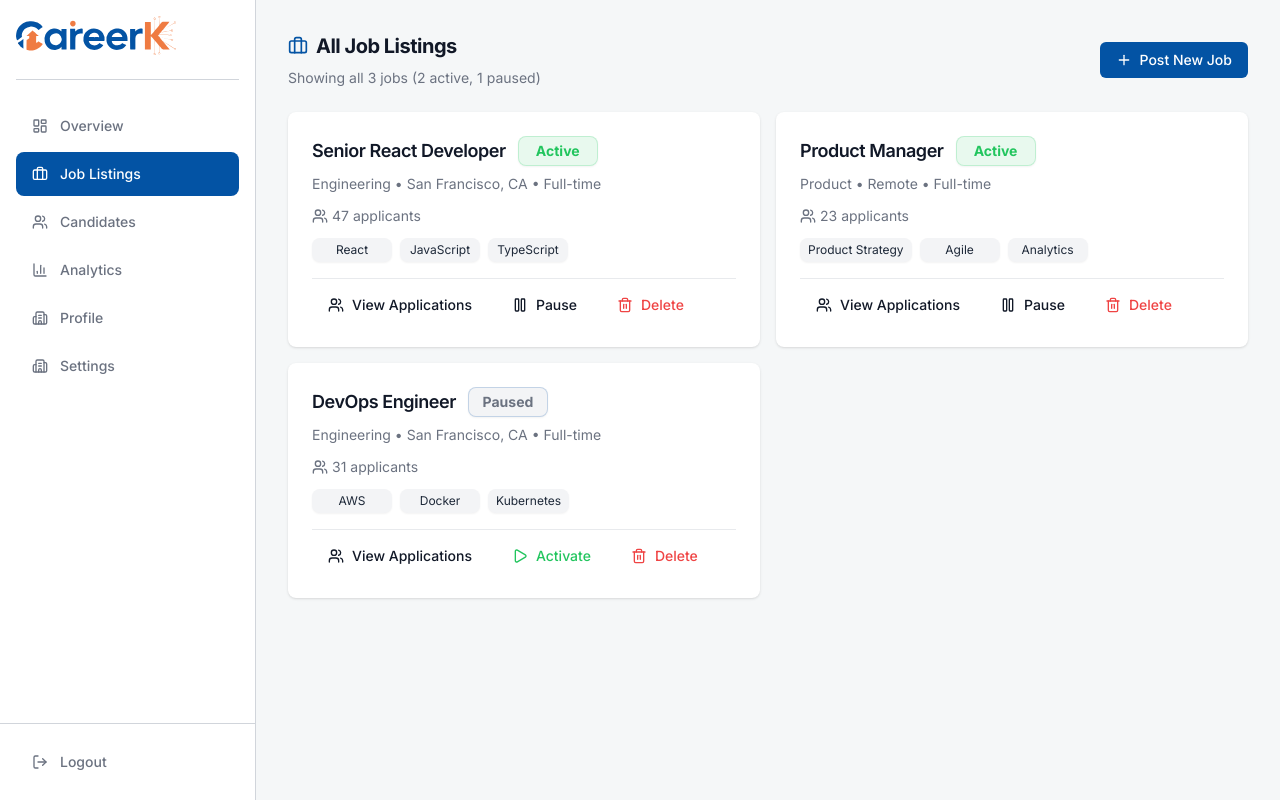
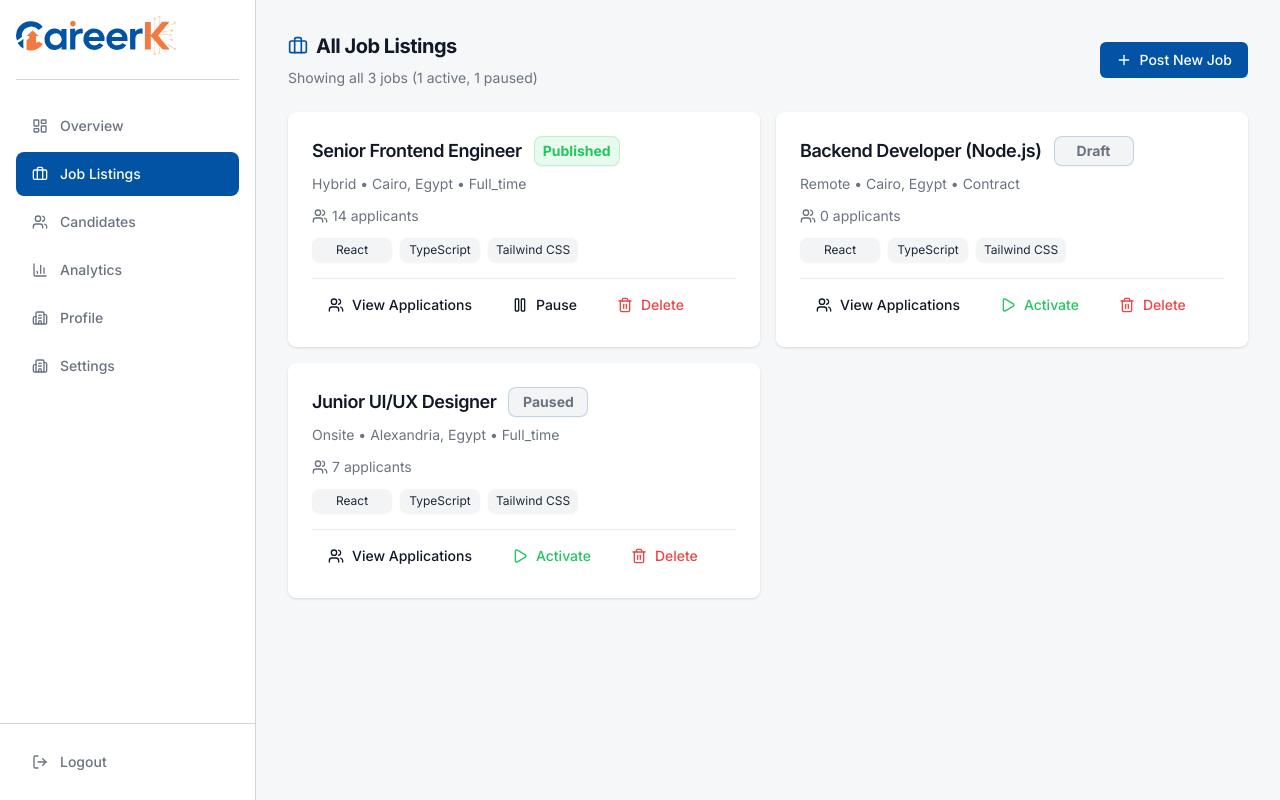
Before and after one commit to omarMo7amed/careerk, a Next.js app: page /dashboard/company/job-listings in a window 1280 px wide. Built offline with nearby package versions, Linux system fonts and the light colour scheme.

Commit message:
Update data flow ,enhance JobPostCard and add capitalizeFirstLetter helper function

```diff
--- a/src/app/dashboard/company/job-listings/[id]/page.tsx
+++ b/src/app/dashboard/company/job-listings/[id]/page.tsx
@@ -8,7 +8,7 @@ type Props = {
 
 export async function generateMetadata({ params }: Props): Promise<Metadata> {
   const { id } = await params;
-  const jobPost = mockJobs[Number(id)];
+  const jobPost = mockJobs[Number(id) - 1];
 
   // const jobPost = await getPost(id);
 
@@ -21,7 +21,7 @@ export async function generateMetadata({ params }: Props): Promise<Metadata> {
 }
 async function page({ params }: Props) {
   const { id } = await params;
-  const jobPost = mockJobs[Number(id)];
+  const jobPost = mockJobs[Number(id) - 1];
 
   //   const jobPost = await getPost(id);
 
--- /dev/null
+++ b/src/shared/lib/capitalizeFirstLetter.ts
@@ -0,0 +1,5 @@
+export function capitalizeFirstLetter(value: string): string {
+  if (!value) return "";
+
+  return value.charAt(0).toUpperCase() + value.slice(1);
+}
--- a/src/shared/ui/DeleteButton.tsx
+++ b/src/shared/ui/DeleteButton.tsx
@@ -1,6 +1,16 @@
-function DeleteButton({ children }: { children: React.ReactNode }) {
+import { cn } from "../lib/cn";
+interface ButtonProps extends React.ButtonHTMLAttributes<HTMLButtonElement> {
+  children: React.ReactNode;
+}
+function DeleteButton({ children, className, ...props }: ButtonProps) {
   return (
-    <button className="text-error border border-error hover:border-error/20 hover:bg-error/10 inline-flex items-center justify-center rounded-md text-sm font-medium transition-all duration-200 px-4 py-2">
+    <button
+      className={cn(
+        "text-error border border-error hover:border-error/20 hover:bg-error/10 inline-flex items-center justify-center rounded-md text-sm font-medium transition-all duration-200 px-4 py-2",
+        className,
+      )}
+      {...props}
+    >
       {children}
     </button>
   );
--- a/src/widgets/company-joblistings/ui/CompanyJoblistings.tsx
+++ b/src/widgets/company-joblistings/ui/CompanyJoblistings.tsx
@@ -3,37 +3,10 @@ import { Button } from "@/shared";
 import { Briefcase, Plus } from "lucide-react";
 import JobPostCard from "./JobPostCard";
 import Link from "next/link";
+import { mockJobs } from "@/entities/company-job/mock-jobs/mockJobs";
 
 export function CompanyJoblistings() {
-  const jobs = [
-    {
-      title: "Senior React Developer",
-      department: "Engineering",
-      location: "San Francisco, CA",
-      type: "Full-time",
-      status: "Active",
-      applicants: 47,
-      skills: ["React", "JavaScript", "TypeScript"],
-    },
-    {
-      title: "Product Manager",
-      department: "Product",
-      location: "Remote",
-      type: "Full-time",
-      status: "Active",
-      applicants: 23,
-      skills: ["Product Strategy", "Agile", "Analytics"],
-    },
-    {
-      title: "DevOps Engineer",
-      department: "Engineering",
-      location: "San Francisco, CA",
-      type: "Full-time",
-      status: "Paused",
-      applicants: 31,
-      skills: ["AWS", "Docker", "Kubernetes"],
-    },
-  ];
+  const jobs = mockJobs;
   return (
     <div>
       <div className="flex items-center justify-between mb-6">
@@ -44,8 +17,8 @@ export function CompanyJoblistings() {
           </div>
           <p className="text-sm text-text-secondary">
             Showing all {jobs.length} jobs (
-            {jobs.filter((j) => j.status === "Active").length} active,{" "}
-            {jobs.filter((j) => j.status === "Paused").length} paused)
+            {jobs.filter((j) => j.status === "published").length} active,{" "}
+            {jobs.filter((j) => j.status === "paused").length} paused)
           </p>
         </div>
 
@@ -59,7 +32,7 @@ export function CompanyJoblistings() {
 
       <div className="grid grid-cols-1 lg:grid-cols-2 gap-4">
         {jobs.map((job) => (
-          <JobPostCard key={job.title} job={job} />
+          <JobPostCard key={job.id} job={job} />
         ))}
       </div>
     </div>
--- a/src/widgets/company-joblistings/ui/JobPostCard.tsx
+++ b/src/widgets/company-joblistings/ui/JobPostCard.tsx
@@ -1,55 +1,68 @@
+import { CompanyJob } from "@/entities/company-job/types/companyJob";
 import { Badge, Button } from "@/shared";
+import { capitalizeFirstLetter } from "@/shared/lib/capitalizeFirstLetter";
 import Card from "@/shared/ui/Card";
 import { Pause, PlayIcon, Trash2, Users } from "lucide-react";
+import Link from "next/link";
 
 type JobPostCardProps = {
-  job: {
-    title: string;
-    department: string;
-    location: string;
-    type: string;
-    status: string;
-    applicants: number;
-    skills: string[];
-  };
+  job: CompanyJob;
 };
 
 function JobPostCard({ job }: JobPostCardProps) {
+  const {
+    id,
+    title,
+    skills,
+    location,
+    workArrangement,
+    employmentType,
+    status,
+    applicationsCount,
+  } = job;
+
   return (
-    <Card className="cursor-pointer">
+    <Card>
       <div className="space-y-4">
+        <Link
+          href={`./job-listings/${id}`}
+          className="block hover:opacity-80 transition-opacity"
+        >
           <div>
             <div className="flex items-center gap-3 mb-2">
-            <h4 className="text-lg font-semibold">{job.title}</h4>
+              <h4 className="text-lg font-semibold">{title}</h4>
 
               <Badge
-              variant={job.status === "Active" ? "active" : "pause"}
+                variant={status === "published" ? "active" : "pause"}
                 className="rounded-lg shadow-xs"
               >
-              {job.status}
+                {capitalizeFirstLetter(status)}
               </Badge>
             </div>
 
             <p className="text-sm text-text-secondary mb-3">
-            {job.department} • {job.location} • {job.type}
+              {capitalizeFirstLetter(workArrangement)} •{" "}
+              {capitalizeFirstLetter(location)} •{" "}
+              {capitalizeFirstLetter(employmentType)}
             </p>
 
             <div className="flex items-center gap-1 text-sm text-text-secondary mb-3">
               <Users className="w-4 h-4" />
-            <span>{job.applicants} applicants</span>
+              <span>{applicationsCount} applicants</span>
             </div>
 
             <div className="flex flex-wrap gap-2">
-            {job.skills.map((skill) => (
+              {skills.map((skill) => (
                 <Badge
-                key={skill}
+                  key={skill.id}
                   className="text-xs font-normal border-none rounded-lg shadow-xs"
                 >
-                {skill}
+                  {capitalizeFirstLetter(skill.name)}
                 </Badge>
               ))}
             </div>
           </div>
+        </Link>
 
         <div className="flex flex-wrap gap-2 pt-2 border-t border-border/50">
           <Button size="sm" variant="ghost" className="gap-2">
@@ -57,7 +70,7 @@ function JobPostCard({ job }: JobPostCardProps) {
             View Applications
           </Button>
 
-          {job.status === "Active" ? (
+          {job.status === "published" ? (
             <Button size="sm" variant="ghost" className="gap-2">
               <Pause className="w-4 h-4" />
               Pause
```
Lines whose indentation alone changed are shown as unchanged.
